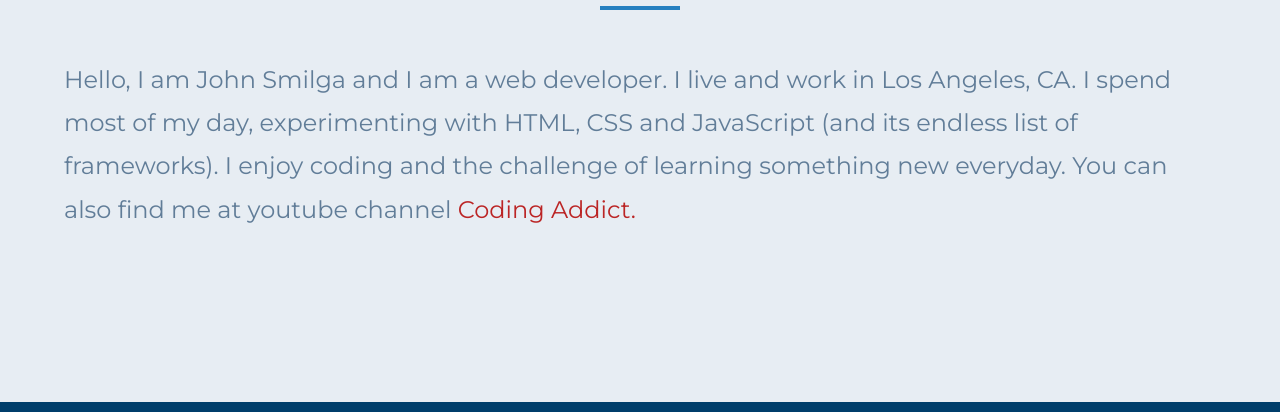
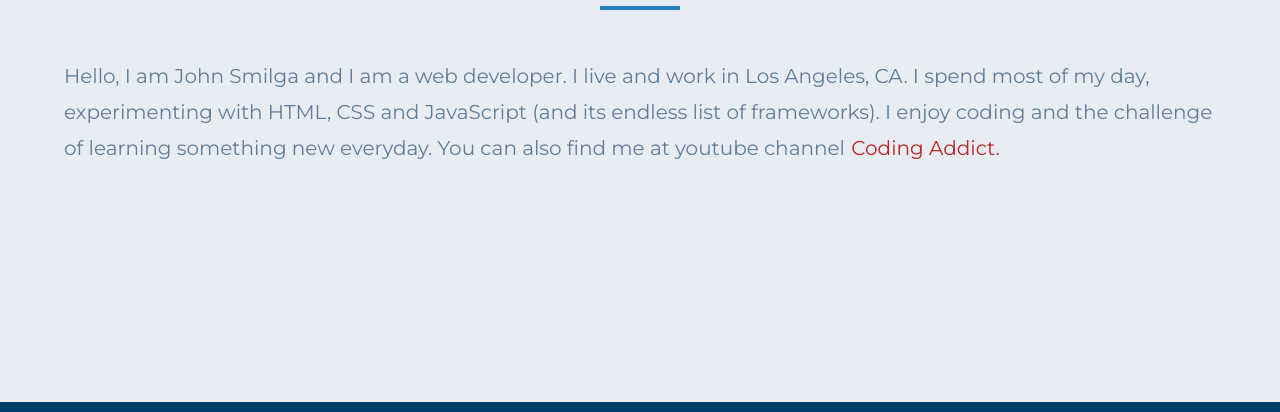
Before and after one commit to hochwerben/hochwerben, a Gatsby site: page /about in a window 1280 px wide. Shown: the part 190-602 px from the top of the page. Built offline with nearby package versions, Linux system fonts and the light colour scheme; Gatsby itself is replaced by a stand-in of ours.

Commit message:
font size changed on about and contat

```diff
--- a/src/css/about.module.css
+++ b/src/css/about.module.css
@@ -7,7 +7,7 @@
 }
 
 .text p {
-  font-size: 1.5rem;
+  font-size: 1.25rem;
   color: var(--clr-grey-5);
 }
 .text a {
--- a/src/css/contact.module.css
+++ b/src/css/contact.module.css
@@ -9,8 +9,9 @@
   margin: 0 auto;
 }
 .text p {
-  font-size: 1.5rem;
+  font-size: 1.25rem;
   color: var(--clr-grey-5);
+  margin-bottom: 0.5rem;
 }
 .text a {
   letter-spacing: var(--spacing);
```
